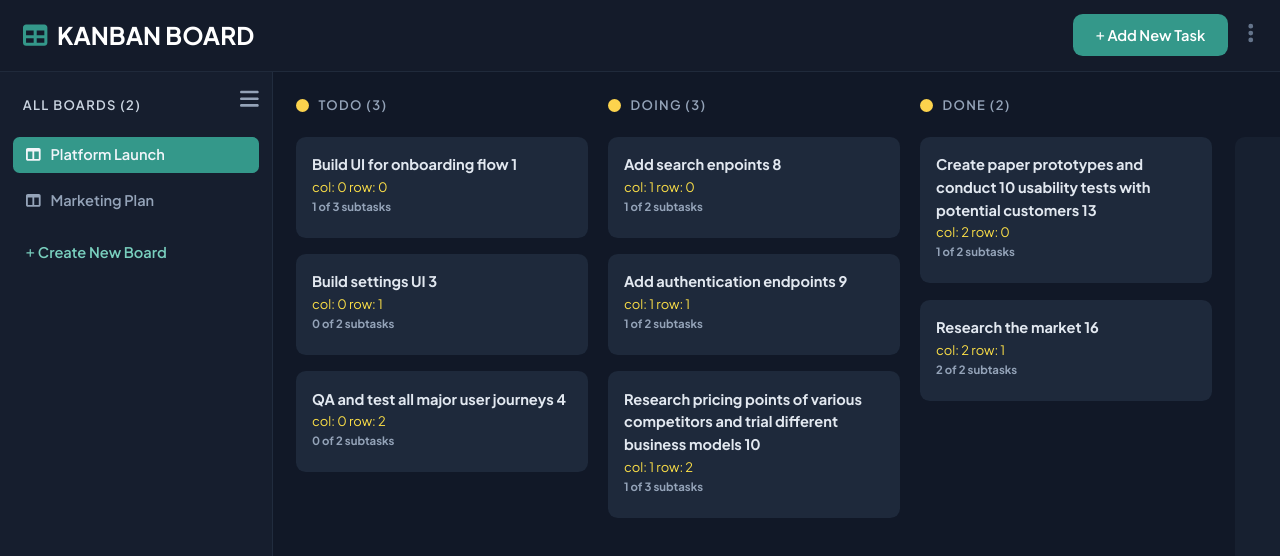
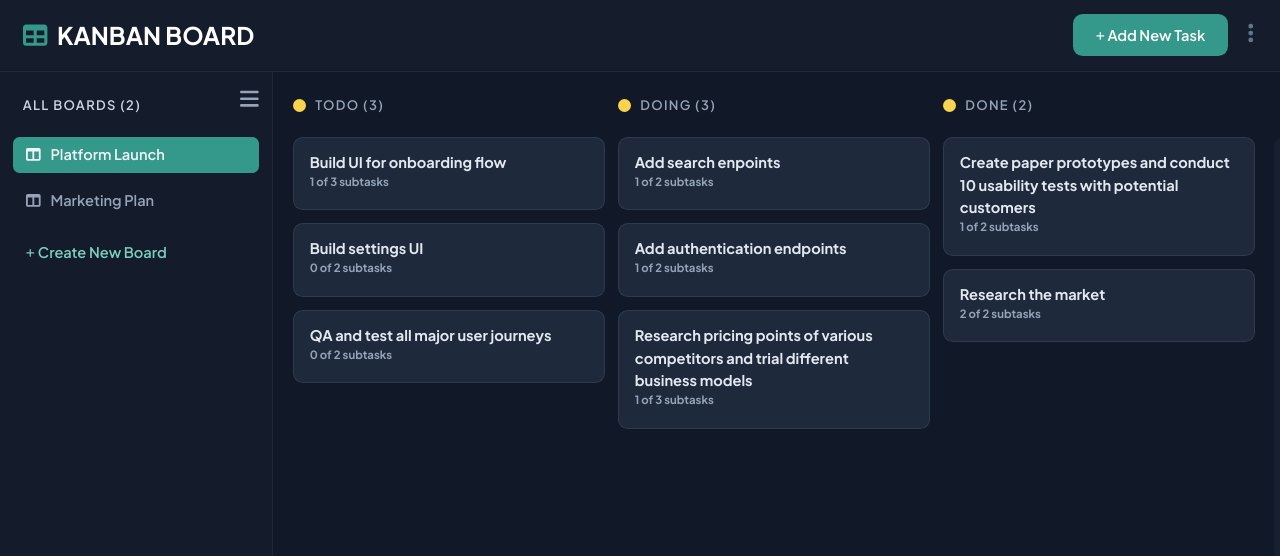
Before and after one commit to julian-br/quick-kanban, a React (Vite) app: page /board/1 in a window 1280 px wide. Shown: the top 556 px of the page. Built offline with nearby package versions, Linux system fonts and the light colour scheme.

Commit message:
improving drag n drop

```diff
--- a/src/api/kanbanBoard.ts
+++ b/src/api/kanbanBoard.ts
@@ -85,7 +85,7 @@ async function updateKanbanBoard(kanbanBoard: KanbanBoard) {
   );
 
   if (indexOfBoardToMutate === -1) {
-    throw new Error("delete board: no board with this id found");
+    throw new Error("no board with this id found");
   }
 
   boardsData[indexOfBoardToMutate] = { ...kanbanBoard } as KanbanBoard;
--- a/src/api/task.tsx
+++ b/src/api/task.tsx
@@ -121,8 +121,8 @@ async function updateTask(taskToUpdate: Task) {
     (taskData) => taskData.id === taskToUpdate.id
   );
 
-  /* tasksData[indexOfTaskToUpdate] = taskToUpdate;
-   */
+  tasksData[indexOfTaskToUpdate] = taskToUpdate;
+
   return taskToUpdate;
 }
 
@@ -133,7 +133,9 @@ async function deleteTask(taskId: string) {
   }
 
   const taskToDelete = tasksData[indexOfTaskToDelete];
+  updateGridPostions(taskToDelete, true);
   tasksData.splice(indexOfTaskToDelete, 1);
+
   return taskToDelete;
 }
 
@@ -161,20 +163,26 @@ function getNextAvailableRowIndex(boardId: string, columnIndex: number) {
     (taskA, taskB) => taskA.rowIndex - taskB.rowIndex
   );
 
-  return currentTasksInColumnSortedByRowIndex.at(-1)!.rowIndex + 1;
+  const lastRowIndex = currentTasksInColumnSortedByRowIndex.at(-1)?.rowIndex;
+
+  return lastRowIndex ?? 0;
 }
 
 function findNextAvailableTaskId() {
-  return parseInt(tasksData.at(-1)!.id) + 1;
+  const lastTaskId = tasksData.at(-1);
+  return lastTaskId ? parseInt(lastTaskId.id) + 1 : "1";
 }
 
-function updateGridPostions(taskWithNewPostion: Task) {
+function updateGridPostions(
+  updatedTask: Task,
+  taskWasDeleted: boolean = false
+) {
   const allTasksOfBoard = tasksData.filter(
-    (task) => (task.boardId = taskWithNewPostion.boardId)
+    (task) => task.boardId === updatedTask.boardId
   );
 
   const taskWithOldPostion = allTasksOfBoard.find(
-    (task) => task.id === taskWithNewPostion.id
+    (task) => task.id === updatedTask.id
   )!;
 
   const grid: Task[][] = [];
@@ -189,12 +197,13 @@ function updateGridPostions(taskWithNewPostion: Task) {
   // remove task from old postion
   grid[taskWithOldPostion.columnIndex].splice(taskWithOldPostion.rowIndex, 1);
 
-  // add task at new postion
-  grid[taskWithNewPostion.columnIndex].splice(
-    taskWithNewPostion.rowIndex,
-    0,
-    taskWithNewPostion
-  );
+  if (taskWasDeleted === false) {
+    // add task at new postion
+    if (grid[updatedTask.columnIndex] === undefined) {
+      grid[updatedTask.columnIndex] = [];
+    }
+    grid[updatedTask.columnIndex].splice(updatedTask.rowIndex, 0, updatedTask);
+  }
 
   //reassign inindices
   grid.forEach((_, columnIndex) => {
--- a/src/components/AppShell.tsx
+++ b/src/components/AppShell.tsx
@@ -38,7 +38,7 @@ function Navbar({ children }: { children?: ReactNode }) {
 
   return (
     <nav
-      className="bg-slate-800 border-b bg-opacity-20 border-slate-700 border-opacity-40  px-7 flex  items-center"
+      className="bg-slate-800 border-b bg-opacity-30 border-slate-700 border-opacity-40  px-7 flex  items-center"
       style={navBarSize}
     >
       <div className="text-3xl font-bold uppercase pr-24">
@@ -71,7 +71,7 @@ function SideBar({ children }: { children: ReactNode }) {
 
   return (
     <nav
-      className="bg-slate-800 border-r bg-opacity-40 border-slate-700 border-opacity-40 relative overflow-hidden transition-[width] ease-linear duration-75"
+      className="bg-slate-800 border-r bg-opacity-20 border-slate-700 border-opacity-40 relative overflow-hidden transition-[width] ease-linear duration-75"
       style={sideBarSize}
     >
       <Button
--- a/src/features/kanban-board/KanbanBoard.tsx
+++ b/src/features/kanban-board/KanbanBoard.tsx
@@ -11,12 +11,14 @@ interface KanbanBoardProps {
 
 export default function KanbanBoard({ boardId }: KanbanBoardProps) {
   const boardQuery = useKanbanBoard(boardId);
-  const tasks = useTasks(boardId);
+  const tasksQuery = useTasks(boardId);
   const taskUpdateMutation = useTaskMutation().update;
   const { showModal } = useAppModalManager();
 
   function filterTasksByColumnIndex(columnIndex: number) {
-    return tasks.data?.filter((task) => task.columnIndex === columnIndex) ?? [];
+    return (
+      tasksQuery.data?.filter((task) => task.columnIndex === columnIndex) ?? []
+    );
   }
 
   function handleCreateColumnClick() {
@@ -34,7 +36,9 @@ export default function KanbanBoard({ boardId }: KanbanBoardProps) {
     const columnIndex = boardQuery.data!.columns.indexOf(
       destination.droppableId
     );
-    const taskToMutate = tasks.data?.find((task) => task.id === draggedTaskId);
+    const taskToMutate = tasksQuery.data?.find(
+      (task) => task.id === draggedTaskId
+    );
 
     if (taskToMutate !== undefined) {
       taskUpdateMutation.mutate({ ...taskToMutate, columnIndex, rowIndex });
@@ -43,7 +47,7 @@ export default function KanbanBoard({ boardId }: KanbanBoardProps) {
 
   return (
     <DragDropContext onDragEnd={handleTaskDragEnd}>
-      {tasks.isSuccess && boardQuery.isSuccess && (
+      {tasksQuery.isSuccess && boardQuery.isSuccess && (
         <div className="h-full pt-7 flex px-4 select-none">
           {boardQuery.data.columns.map((columnName, columnIndex) => (
             <KanbanBoardColumn
@@ -61,7 +65,7 @@ export default function KanbanBoard({ boardId }: KanbanBoardProps) {
 
 function CreateNewColumnButton({ onClick }: { onClick: () => void }) {
   return (
-    <div className="basis-96 mt-2 px-4 shrink-0 h-[80vh]">
+    <div className="basis-[26rem] mt-2 px-4 shrink-0 h-[80vh]">
       <Button
         variant="custom"
         onClick={onClick}
--- a/src/features/kanban-board/KanbanBoardColumn.tsx
+++ b/src/features/kanban-board/KanbanBoardColumn.tsx
@@ -12,12 +12,8 @@ export default function KanbanBoardColumn({
 }: KanbanBoardColumnProps) {
   const ammountOfTask = tasks.length;
 
-  const tasksSortedByRowIndex = [...tasks].sort(
-    (taskA, taskB) => taskA.rowIndex - taskB.rowIndex
-  );
-
   return (
-    <div className="px-3 shrink-0 basis-96">
+    <div className="px-2 shrink-0 basis-[25rem] grow-0">
       <h3 className="uppercase font-semibold text-slate-400 tracking-widest mb-6">
         <div className="flex items-center">
           <span className="w-4 h-4 bg-amber-300 rounded-full mr-3"></span>
@@ -26,34 +22,36 @@ export default function KanbanBoardColumn({
           </span>
         </div>
       </h3>
+      <TaskList columnName={columnName} tasks={tasks} />
+    </div>
+  );
+}
+
+function TaskList({
+  columnName,
+  tasks,
+}: {
+  columnName: string;
+  tasks: Task[];
+}) {
+  const tasksSortedByRowIndex = [...tasks].sort(
+    (taskA, taskB) => taskA.rowIndex - taskB.rowIndex
+  );
+
+  return (
     <Droppable droppableId={columnName}>
       {(providedDroppable) => (
         <div
           ref={providedDroppable.innerRef}
-            className="flex flex-col gap-5"
+          className="flex flex-col h-full"
           {...providedDroppable.droppableProps}
         >
           {tasksSortedByRowIndex.map((taskData) => (
-              <Draggable
-                key={taskData.id}
-                draggableId={taskData.id}
-                index={taskData.rowIndex}
-              >
-                {(providedDraggable) => (
-                  <div
-                    ref={providedDraggable.innerRef}
-                    {...providedDraggable.dragHandleProps}
-                    {...providedDraggable.draggableProps}
-                  >
-                    <KanbanBoardTask taskData={taskData} />
-                  </div>
-                )}
-              </Draggable>
+            <KanbanBoardTask key={taskData.id} taskData={taskData} />
           ))}
-            {providedDroppable.placeholder}
+          <div className="w-0">{providedDroppable.placeholder}</div>
         </div>
       )}
     </Droppable>
-    </div>
   );
 }
--- a/src/features/kanban-board/KanbanBoardTask.tsx
+++ b/src/features/kanban-board/KanbanBoardTask.tsx
@@ -1,6 +1,6 @@
+import { Draggable, DraggableProvided } from "react-beautiful-dnd";
 import { Task } from "../../api/task";
 import { useAppModalManager } from "../../appModalManager";
-import Button from "../../components/Button";
 
 interface KanbanBoardTaskProps {
   taskData: Task;
@@ -14,24 +14,32 @@ export default function KanbanBoardTask({ taskData }: KanbanBoardTaskProps) {
 
   const { showModal } = useAppModalManager();
 
-  return (
-    <div
-      onClick={() =>
+  function handleTaskClicked() {
     showModal("viewTaskModal", {
       taskId: taskData.id,
-        })
+    });
   }
-      className="bg-slate-800 w-full z-10 text-left pt-5 pb-7 px-5 rounded-xl group hover:scale-[1.025]"
+
+  return (
+    <Draggable draggableId={taskData.id} index={taskData.rowIndex}>
+      {(providedDraggable, { isDragging }) => (
+        <div
+          ref={providedDraggable.innerRef}
+          {...providedDraggable.dragHandleProps}
+          {...providedDraggable.draggableProps}
+          className={`${
+            isDragging ? "shadow-lg " : ""
+          } bg-slate-800 w-full z-10 px-5 py-4 rounded-xl group hover:scale-[1.025] border-slate-600 border border-opacity-40 mb-4`}
+          onClick={handleTaskClicked}
         >
           <h4 className="text-lg font-bold text-slate-200 group-hover:text-primary-300">
-        {taskData.title + "    " + taskData.id}
+            {taskData.title}
           </h4>
-      <div className="text-yellow-300">
-        col: {taskData.columnIndex} row: {taskData.rowIndex}
-      </div>
-      <p className="text-slate-400 text-sm font-bold">
+          <p className="text-slate-400 text-sm font-bold mb-2">
             {amountOfCompletedSubtasks} of {amountOfSubtasks} subtasks
           </p>
         </div>
+      )}
+    </Draggable>
   );
 }
--- a/src/features/managing-boards/DeleteBoardModal.tsx
+++ b/src/features/managing-boards/DeleteBoardModal.tsx
@@ -28,9 +28,9 @@ export default function DeleteBoardModal({
   return (
     <Modal
       header={
-        <h3 className="text-danger-500 text-2xl font-bold">
+        <div className="text-danger-500 text-2xl font-bold">
           Delete this board?
-        </h3>
+        </div>
       }
       onClose={onClose}
     >
--- a/src/features/managing-tasks/DeleteTaskModal.tsx
+++ b/src/features/managing-tasks/DeleteTaskModal.tsx
@@ -28,9 +28,9 @@ export default function DeleteTaskModal({
   return (
     <Modal
       header={
-        <h3 className="text-danger-500 text-2xl font-bold">
+        <div className="text-danger-500 text-2xl font-bold">
           Delete this Task?
-        </h3>
+        </div>
       }
       onClose={onClose}
     >
--- a/src/pages/KanbanBoardPage.tsx
+++ b/src/pages/KanbanBoardPage.tsx
@@ -39,7 +39,7 @@ export default function KanbanBoardPage({ urlParams }: KanbanBoardPageProps) {
               <ContextMenu.Entry onClick={handleEditBoardClicked}>
                 Edit Board
               </ContextMenu.Entry>
-              <ContextMenu.Entry onClick={() => handleDelteBoardClicked}>
+              <ContextMenu.Entry onClick={handleDelteBoardClicked}>
                 <span className="text-danger-400">Delete Board</span>
               </ContextMenu.Entry>
             </ContextMenu>
```
Lines whose indentation alone changed are shown as unchanged.
